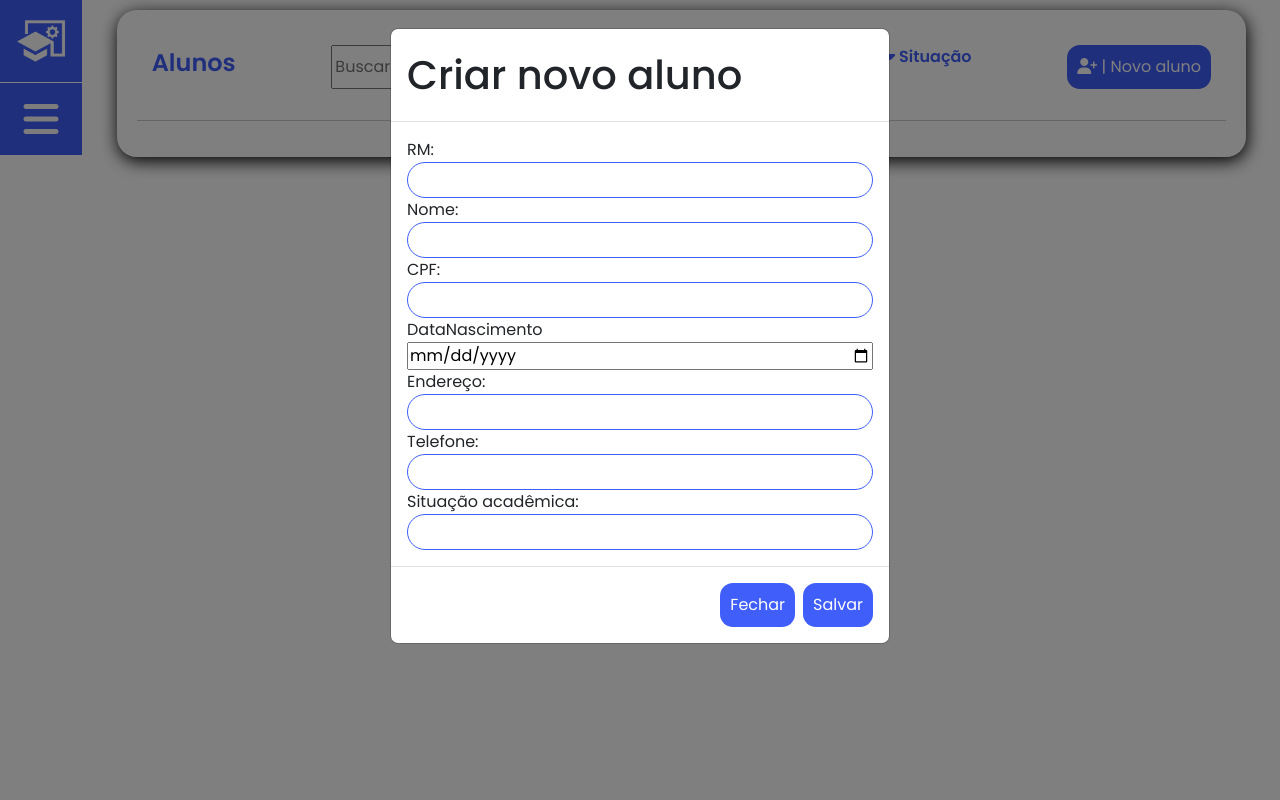
After one commit to CaioHLuwi/gestedu, a PHP site: page /gest_edu/home.html in a window 1280 px wide, after a click on "| Novo aluno". The commit adds this page. Run offline with PHP 8.4, Linux system fonts and the light colour scheme; data that the repository does not hold is empty; some libraries are stand-ins or nearby versions.

Commit message:
Estiliza a página home & Adiciona modal para criar novo aluno.

```diff
--- a/assets/js/cadastro_aluno.js
+++ b/assets/js/cadastro_aluno.js
@@ -1,6 +1,6 @@
 const cadastroForm = document.querySelector("form[name='cadastro']");
 
-function salvar(event, form) {
+function salvaAluno(event, form) {
     event.preventDefault();
 
     const rmAluno = cadastroForm.rmAluno.value;
@@ -31,8 +31,12 @@ function salvar(event, form) {
         const URL = 'http://localhost/gest_edu/api/criar.php';
         fetch(URL, options)
             .then(resp => resp.json())
-            .then(data => mostrarResposta(dados))
+            .then(data => mostrarResposta(data))
             .catch(erro => console.log(erro));
+
+        location.reload();
+    } else {
+        console.log('Preencha os dados')
     }
 }
 
--- a/assets/js/consultar_todos.js
+++ b/assets/js/consultar_todos.js
@@ -22,10 +22,11 @@ function criarTabela(conteudo) {
 
     var tr = document.createElement("tr");
 
-    let cabecalhos = ["RM", "Nome", "CPF", "Data de nascimento", "Endereço", "Telefone", "Situação acadêmica"];
+    let cabecalhos = ["RM", "Nome", "CPF", "Data de nascimento", "Endereço", "Telefone", "Situação"];
 
     function criaColuna(cabecalhoTexto){
         var th = document.createElement("th");
+        th.classList.add('table-heading');
         th.textContent = cabecalhoTexto;
         return th;
     }
@@ -46,40 +47,48 @@ function criarTabela(conteudo) {
         var textoRA = document.createTextNode(item.RMAluno);
         textoRA.textContent = item.RMAluno;
         tdRA.appendChild(textoRA);
+        tdRA.classList.add('table-item')
         tr.appendChild(tdRA);
 
         var tdNome = document.createElement("td");
         var textoNome = document.createTextNode(item.Nome);
         tdNome.appendChild(textoNome);
+        tdNome.classList.add('table-item');
         tr.appendChild(tdNome);
 
         var tdCPF = document.createElement("td");
         var textoCPF = document.createTextNode(item.CPF);
         tdCPF.appendChild(textoCPF);
+        tdCPF.classList.add('table-item');
         tr.appendChild(tdCPF);
 
         var tdDataNascimento = document.createElement("td");
         var textoDataNascimento = document.createTextNode(item.Telefone);
         tdDataNascimento.appendChild(textoDataNascimento);
+        tdDataNascimento.classList.add('table-item');
         tr.appendChild(tdDataNascimento);
 
         var tdEndereco = document.createElement("td");
         var textoEndereco = document.createTextNode(item.Endereco);
         tdEndereco.appendChild(textoEndereco);
+        tdEndereco.classList.add('table-item');
         tr.appendChild(tdEndereco);
 
         var tdTelefone = document.createElement("td");
         var textoTelefone = document.createTextNode(item.Telefone);
         tdTelefone.appendChild(textoTelefone);
+        tdTelefone.classList.add('table-item');
         tr.appendChild(tdTelefone);
 
         var tdSituacao = document.createElement("td");
         var textoSituacao = document.createTextNode(item.Situacao);
         tdSituacao.appendChild(textoSituacao);
         tr.appendChild(tdSituacao);
+        tdSituacao.classList.add('table-item')
+        corpo.appendChild(tr);
+        tr.classList.add('table-color');
+    });
 
-        corpo.appendChild(tr);
-    });
     tabela.appendChild(corpo);
 
     document.getElementById("tabelaAlunos").appendChild(tabela);
--- a/assets/js/timeout.js
+++ b/assets/js/timeout.js
@@ -14,7 +14,7 @@ function resetTimers(){
 
     logoutTimer = setTimeout(() => {
         alert("Sua sessão expirou! Você será redirecionado para a tela de login.");
-        window.location.href = "login.html";
+        window.location.href = "index.html";
     }, sessionTimeout);
 }
 
--- a/assets/style.css
+++ b/assets/style.css
@@ -31,6 +31,8 @@
 .nav-item {
     margin-left: 10px;
 }
+
+/* Página de login */
 
 .login-section {
     width: 100%;
@@ -78,12 +80,10 @@
 }
 
 .form-area {
-    margin-top: 10%;
 }
 
 
 .login-warning{
-    margin-top: 10%;
     display: none;
     background-color: rgb(253, 174, 174);
     height: 50px;
@@ -150,3 +150,83 @@
 .button-area button:hover {
     background-color: var(--cor-hover);
 }
+
+/* Página home */
+
+.sidebar{
+    background-color: var(--cor-fundo-principal);
+}
+
+.sidebar .logo-area {
+    border-bottom: 1px solid #fff;
+}
+
+.right-side {
+}
+
+.box .top {
+    padding: 15px;
+    display: flex;
+    justify-content: space-between;
+}
+
+.box .top span {
+    color: var(--cor-fundo-principal);
+    font-weight: 600;
+}
+
+.box .top .modal input[type=text] {
+    width: 100%;
+    border: solid 1px var(--cor-fundo-principal);
+    padding: 5px;
+    border-radius: 20px;
+}
+
+.button-close {
+    background-color: var(--cor-texto-ativa);
+}
+
+.box .top button {
+    background-color: var(--cor-fundo-principal);
+    border: none;
+    padding: 10px;
+    color: var(--cor-texto-secundaria);
+    border-radius: 13px;
+}
+
+.box {
+    border-radius: 20px;
+    margin: 10px;
+    box-shadow: 1px 4px 17px #000000;
+    padding: 20px;
+}
+
+.table-heading {
+    background-color: var(--cor-fundo-principal);
+    font-weight: 500;
+    flex-direction: row;
+    text-align: left;
+    color: var(--cor-fundo-secundaria);
+    padding-left: 10px;
+    height: 100%;
+}
+
+.table-heading:first-child {
+    border-radius: 20px 0 0 0;
+}
+
+.table-heading:last-child {
+    border-radius: 0 20px 0 0 ;
+}
+
+.table-item {
+    text-align: left;
+    font-size: 14px;
+    width: 150px;
+    padding: 15px;
+}
+
+.table-color:nth-child(even) {
+    background-color: #E4E3E3;
+    border-radius: 20px;
+}
--- /dev/null
+++ b/home.html
@@ -0,0 +1,115 @@
+<!DOCTYPE html>
+<html lang="en">
+
+<head>
+  <meta charset="UTF-8">
+  <meta name="viewport" content="width=device-width, initial-scale=1.0">
+  <title>Gestedu</title>
+  <link rel="shortcut icon" href="assets/img/favicon.ico" type="image/x-icon">
+  <link href="https://cdn.jsdelivr.net/npm/bootstrap@5.3.3/dist/css/bootstrap.min.css" rel="stylesheet"
+    integrity="sha384-QWTKZyjpPEjISv5WaRU9OFeRpok6YctnYmDr5pNlyT2bRjXh0JMhjY6hW+ALEwIH" crossorigin="anonymous">
+  <link rel="stylesheet" href="assets/style.css">
+</head>
+
+<body>
+  <!-- <header>
+        <nav class="navbar navbar-expand-lg">
+            <div class="container-fluid">
+                <a class="logo" href="index.html"><img src="assets/img/logo.png"></a>
+                <button class="navbar-toggler" type="button" data-bs-toggle="collapse" data-bs-target="#navbarSupportedContent" aria-controls="navbarSupportedContent" aria-expanded="false" aria-label="Toggle navigation">
+                    <span class="navbar-toggler-icon"></span>
+                </button>
+                  <div class="collapse navbar-collapse" id="navbarSupportedContent">
+                    <ul class="navbar-nav me-auto mb-2 mb-lg-0">
+                      <li class="nav-item">
+                        <a class="nav-link active" aria-current="page" href="consultar_todos.html">Todos alunos</a>
+                      </li>
+                      <li class="nav-item">
+                        <a class="nav-link" aria-current="page" href="consultar_aluno.html">Consultar</a>
+                      </li>
+                      <li class="nav-item">
+                        <a class="nav-link" href="cadastro.html">Cadastrar</a>
+                      </li>
+                      <li class="nav-item">
+                        <a class="nav-link" href="excluir.html">Excluir</a>
+                      </li>
+                    </ul>
+                  </div>
+            </div>
+        </nav>
+    </header> -->
+  <div class="container-principal m-0 p-0">
+    <div class="row">
+      <div class="col-1 h-100 d-flex">
+        <div class="sidebar d-flex justify-content-between flex-column">
+          <div class="logo-area d-flex justify-content-center p-3">
+            <img src="assets/img/logo-icon-branco.png" style="width: 50px; height: 50px;" alt="">
+          </div>
+          <div class="nav-icon-area d-flex justify-content-center p-3">
+            <i class="fa-solid fa-bars fs-1 text-light"></i>
+          </div>
+        </div>
+      </div>
+      <div class="col-11">
+        <div class="right-side d-flex align-items-center">
+          <div class="box w-100">
+            <div class="top">
+              <span class="fs-4"> Alunos </span>
+              <input type="text" name="buscarField" id="buscarField" placeholder="Buscar">
+              <span> <i class="fa-solid fa-caret-down"></i> RM </span>
+              <span> <i class="fa-solid fa-caret-down"></i> Situação </span>
+              <button type="button" data-bs-toggle="modal" data-bs-target="#exampleModal"> <i class="fa-solid fa-user-plus"></i> | Novo aluno </button>
+
+              <div class="modal" id="exampleModal" tabindex="-1" aria-labelledby="exampleModalLabel" aria-hidden="true">
+                <div class="modal-dialog">
+                  <div class="modal-content">
+                    <div class="modal-header">
+                      <h1 class="modal-title" id="exampleModalLabel">Criar novo aluno</h1>
+                    </div>
+                    <div class="modal-body">
+                      <form class="d-flex flex-column" name="cadastro">
+                        RM:
+                        <input type="text" name="rmAluno">
+                        Nome:
+                        <input type="text" name="nomeAluno">
+                        CPF:
+                        <input type="text" name="cpfAluno">
+                        DataNascimento
+                        <input type="date" name="dataNascimentoAluno">
+                        Endereço:
+                        <input type="text" name="enderecoAluno">
+                        Telefone:
+                        <input type="text" name="telefoneAluno">
+                        Situação acadêmica:
+                        <input type="text" name="situacaoAluno">
+                    </div>
+                    <div class="modal-footer">
+                      <button class="button-close" data-bs-dismiss="modal"> Fechar </button>
+                      <button class="btn" onclick="salvaAluno(event, this)"> Salvar </button>
+                      </form>
+                    </div>
+                  </div>
+                </div>
+              </div>
+            </div>
+            <hr />
+            <div id="tabelaAlunos">
+
+            </div>
+          </div>
+        </div>
+      </div>
+    </div>
+  </div>
+
+  <!-- To do: Guarda para verificar authenticação do usuário -->
+  <script src="https://cdn.jsdelivr.net/npm/bootstrap@5.3.3/dist/js/bootstrap.bundle.min.js"
+    integrity="sha384-YvpcrYf0tY3lHB60NNkmXc5s9fDVZLESaAA55NDzOxhy9GkcIdslK1eN7N6jIeHz"
+    crossorigin="anonymous"></script>
+  <script src="https://kit.fontawesome.com/1392966492.js" crossorigin="anonymous"></script>
+  <script src="assets/js/cadastro_aluno.js"></script>
+  <script src="assets/js/consultar_todos.js"></script>
+  <script type="text/javascript" src="assets/js/timeout.js"></script>
+</body>
+
+</html>
```
Also changed, not shown: assets/js/login.js (+5 -5 lines), cadastro.html (+4 -5 lines), consultar_todos.html (+11 -3 lines), index.html (+58 -30 lines), login.html (deleted, +0 -70 lines), assets/img/logo-icon-branco.png (added).
